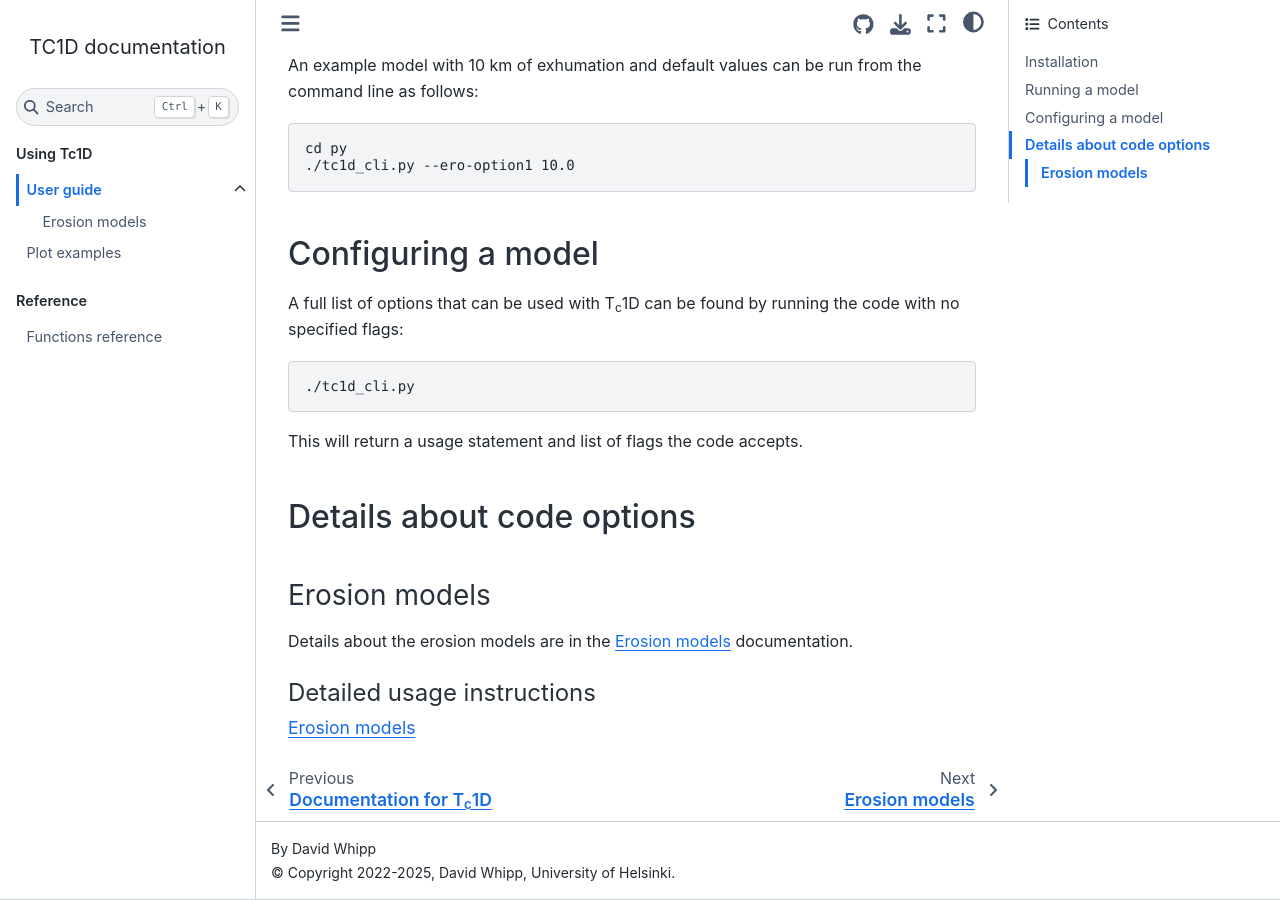
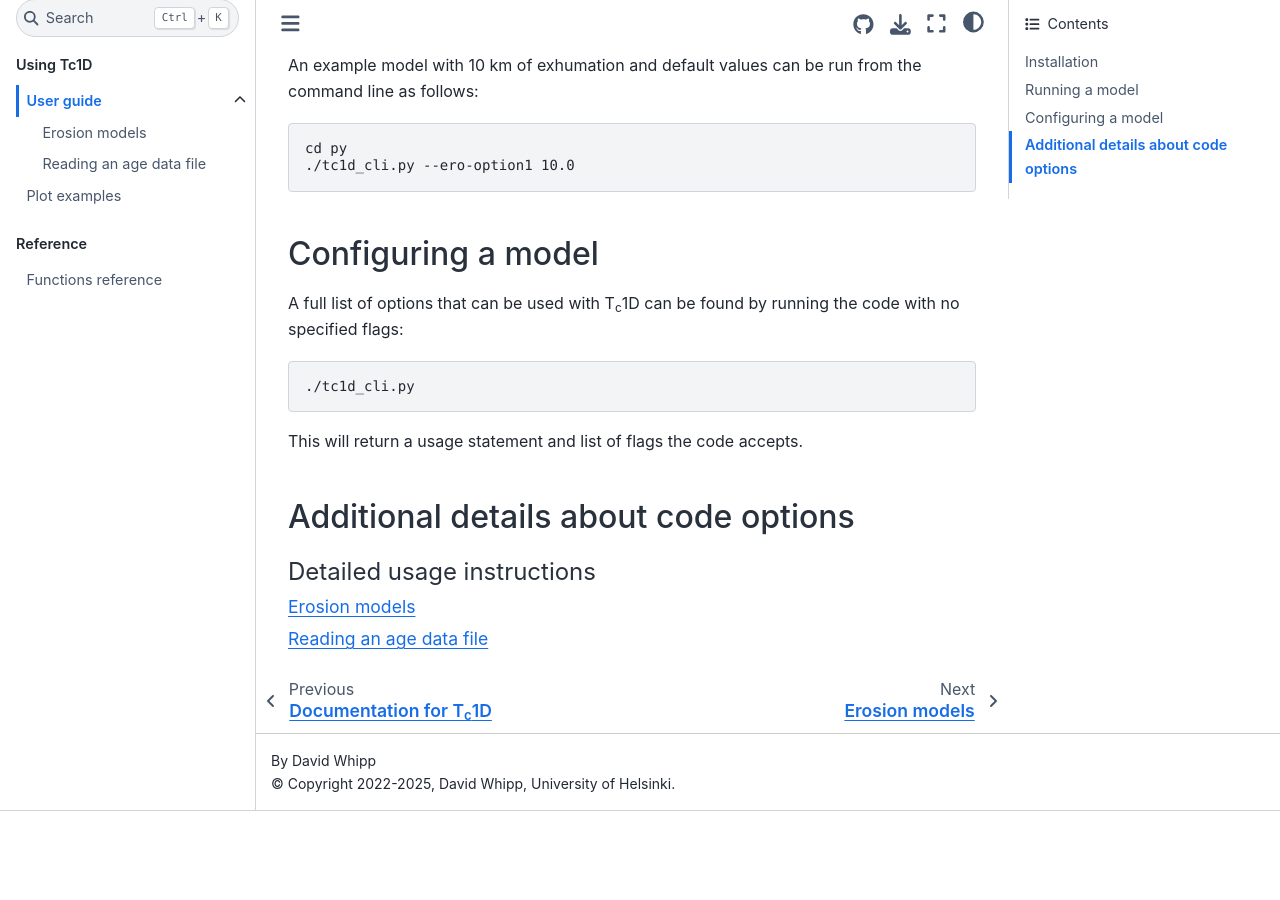
Before and after one commit to HUGG/TC1D, a Sphinx documentation site: the page built from docs/source/usage.rst, in a window 1280 px wide and 900 px high, scrolled down 665 px. Built offline with Sphinx 7.4.7 and the Sphinx Book theme 1.1.4, drawn with Linux system fonts in a browser that asks for light colours; after the commit the page ends 1476 px from its top, so only the background shows below that.

Commit message:
Add documentation about reading in an age file

```diff
--- a/docs/source/usage.rst
+++ b/docs/source/usage.rst
@@ -43,16 +43,12 @@
 
 This will return a usage statement and list of flags the code accepts.
 
-Details about code options
---------------------------
-
-Erosion models
-~~~~~~~~~~~~~~
-
-Details about the erosion models are in the :doc:`erosion-models` documentation.
+Additional details about code options
+-------------------------------------
 
 .. toctree::
    :maxdepth: 1
    :caption: Detailed usage instructions
 
    erosion-models
+   reading-file-data
```
Also changed, not shown: docs/source/reading-file-data.md (added, +56 -0 lines).
